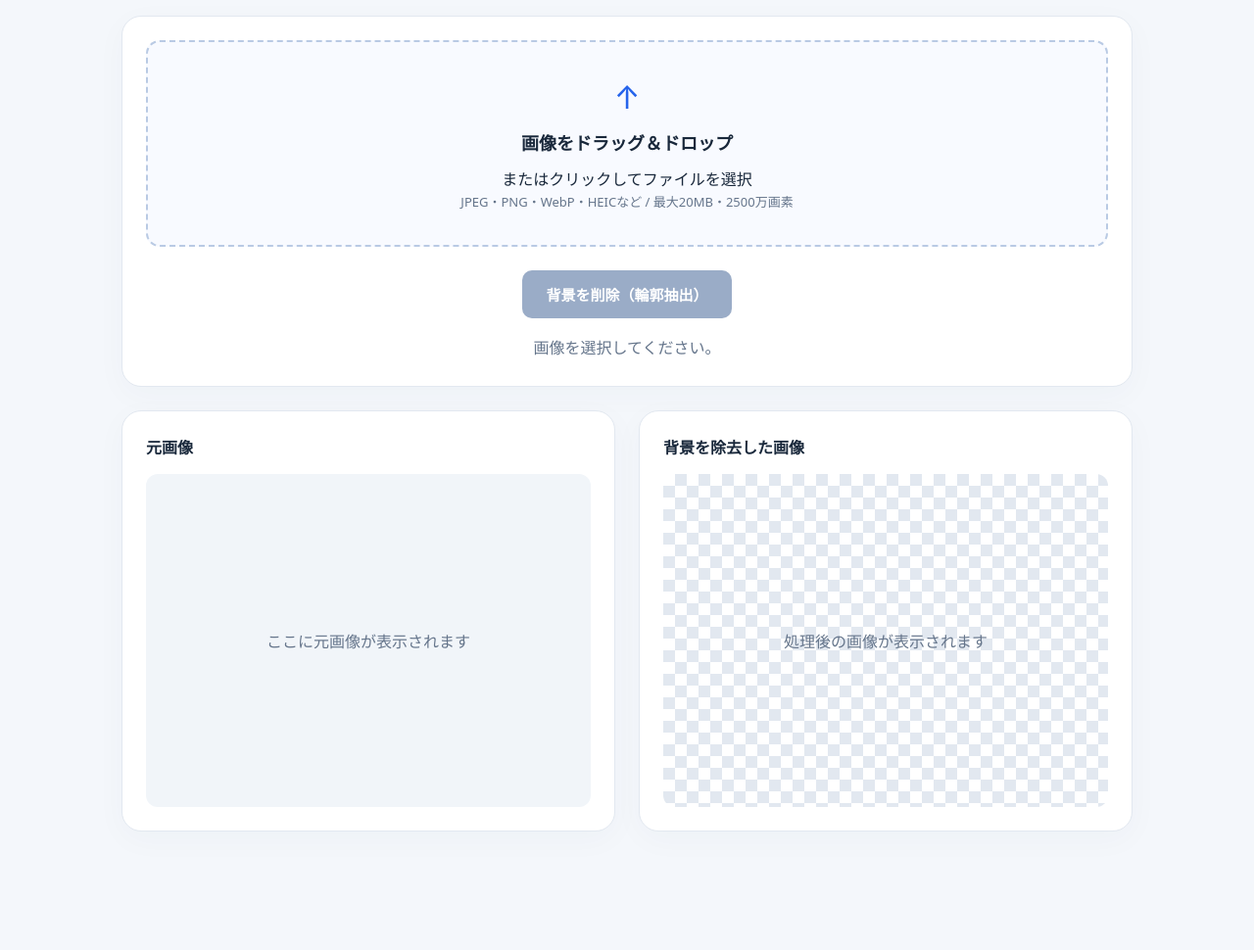
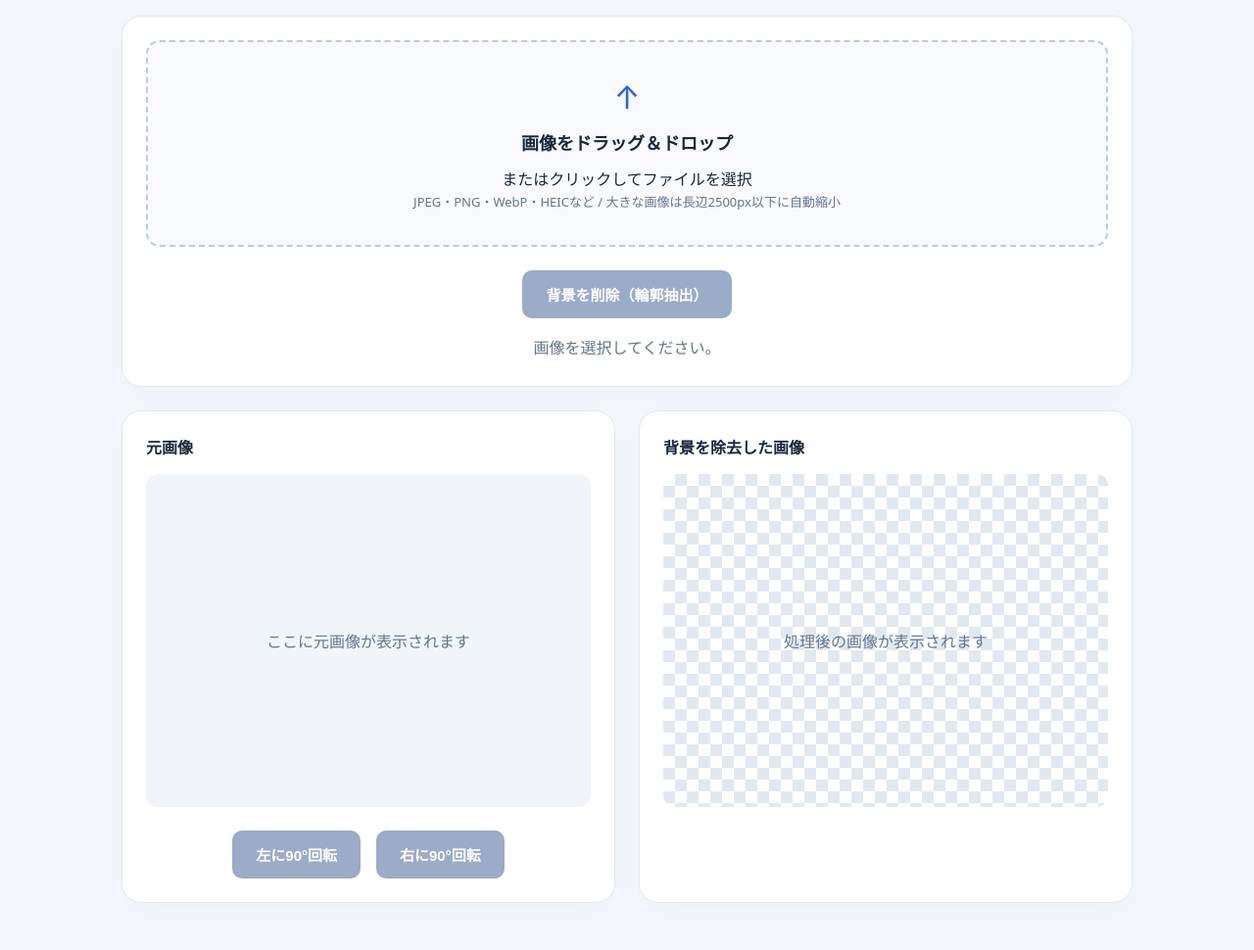
Before and after one commit to Karappo-null/image-bg-remober, a Flask app: page / in a window 1280 px wide. Shown: the part 174-1144 px from the top of the page at 98% size. Before the commit the page ends 1023 px from the top, so only its background shows below. Run offline with Flask 3, Linux system fonts and the light colour scheme; some libraries are stand-ins or nearby versions.

Commit message:
Add preview rotation and automatic safe image resizing

```diff
--- a/app.py
+++ b/app.py
@@ -11,8 +11,6 @@ from werkzeug.exceptions import RequestEntityTooLarge
 
 register_heif_opener()
 app = Flask(__name__)
-app.config['MAX_CONTENT_LENGTH'] = 20 * 1024 * 1024
-Image.MAX_IMAGE_PIXELS = 25_000_000
 _session = None
 _session_lock = threading.Lock()
 
@@ -47,7 +45,7 @@ def index():
 
 @app.errorhandler(RequestEntityTooLarge)
 def too_large(_error):
-    return jsonify(error='画像は20MB以下にしてください。'), 413
+    return jsonify(error='アップロードを受け付けられません。サーバー設定を確認してください。'), 413
 
 
 @app.post('/remove-bg')
@@ -56,11 +54,23 @@ def remove_background():
     if upload is None or not upload.filename:
         return jsonify(error='画像ファイルを選択してください。'), 400
     try:
+        rotation = int(request.form.get('rotation', '0'))
+        if rotation % 90:
+            raise ValueError
+        rotation %= 360
+    except (ValueError, TypeError):
+        return jsonify(error='回転角度は90度単位で指定してください。'), 400
+    try:
         with Image.open(upload.stream) as source:
-            if source.width * source.height > Image.MAX_IMAGE_PIXELS:
-                return jsonify(error='画像は2500万画素以下にしてください。'), 400
+            # Resize before EXIF transposition and RGBA conversion to avoid full-size copies.
+            # thumbnail also requests decoder-side reduction for supported JPEGs.
+            source.thumbnail((2500, 2500), Image.Resampling.LANCZOS)
             image = ImageOps.exif_transpose(source).convert('RGBA')
-            image.load()
+            if rotation:
+                transpose = {90: Image.Transpose.ROTATE_270,
+                             180: Image.Transpose.ROTATE_180,
+                             270: Image.Transpose.ROTATE_90}
+                image = image.transpose(transpose[rotation])
     except (UnidentifiedImageError, OSError, ValueError,
             Image.DecompressionBombError, Image.DecompressionBombWarning):
         return jsonify(error='画像を読み込めません。対応形式の画像を選択してください。'), 400
--- a/templates/index.html
+++ b/templates/index.html
@@ -12,18 +12,19 @@
 <main>
 <header><h1>Image Background Remover</h1><p class="hint">輪郭を認識し、背景を透明にします。</p></header>
 <section class="card" aria-label="画像アップロード">
-<label class="drop" id="drop"><span class="icon" aria-hidden="true">↑</span><strong>画像をドラッグ＆ドロップ</strong><span>またはクリックしてファイルを選択</span><br><span class="hint">JPEG・PNG・WebP・HEICなど / 最大20MB・2500万画素</span><input class="file-input" id="file" type="file" accept="image/*,.heic,.heif"></label>
+<label class="drop" id="drop"><span class="icon" aria-hidden="true">↑</span><strong>画像をドラッグ＆ドロップ</strong><span>またはクリックしてファイルを選択</span><br><span class="hint">JPEG・PNG・WebP・HEICなど / 大きな画像は長辺2500px以下に自動縮小</span><input class="file-input" id="file" type="file" accept="image/*,.heic,.heif"></label>
 <div class="actions"><button id="remove" disabled><span class="spinner" id="spinner" hidden></span><span id="buttonText">背景を削除（輪郭抽出）</span></button></div>
 <p class="status" id="status" role="status" aria-live="polite">画像を選択してください。</p>
 </section>
 <div class="grid">
-<section class="card"><h2>元画像</h2><div class="preview"><img id="original" alt="元画像のプレビュー" hidden><span class="placeholder" id="originalPlaceholder">ここに元画像が表示されます</span></div></section>
+<section class="card"><h2>元画像</h2><div class="preview"><img id="original" alt="元画像のプレビュー" hidden><span class="placeholder" id="originalPlaceholder">ここに元画像が表示されます</span></div><div class="actions"><button id="rotateLeft" type="button" disabled>左に90°回転</button><button id="rotateRight" type="button" disabled>右に90°回転</button></div></section>
 <section class="card"><h2>背景を除去した画像</h2><div class="preview checker"><img id="result" alt="背景を透過した画像" hidden><span class="placeholder" id="resultPlaceholder">処理後の画像が表示されます</span></div><div class="actions" id="downloads" hidden><button class="download" id="download" type="button">高画質版をダウンロード</button><button class="download" id="downloadLite" type="button">軽量版をダウンロード</button></div><p class="hint" id="sizes" hidden></p></section>
 </div>
 </main>
 <script>
 const $ = id => document.getElementById(id);
 let selectedFile = null, originalUrl = null, resultUrl = null, busy = false;
+let rotation = 0;
 let downloadImages = null;
 const downloadUrls = new Set();
 function status(message, error = false) { $('status').textContent = message; $('status').classList.toggle('error', error); }
@@ -70,16 +71,38 @@ $('download').addEventListener('click', () => downloadPng('original'));
 $('downloadLite').addEventListener('click', () => downloadPng('lite'));
 function selectFile(file) {
   if (busy || !file) return;
-  if (file.size > 20 * 1024 * 1024) { status('画像は20MB以下にしてください。', true); return; }
   if (!file.type.startsWith('image/') && !/\.(heic|heif)$/i.test(file.name)) { status('画像ファイルを選択してください。', true); return; }
-  selectedFile = file; clearResult();
+  selectedFile = file; rotation = 0; clearResult();
+  $('original').style.transform = 'rotate(0deg)';
+  $('rotateLeft').disabled = false; $('rotateRight').disabled = false;
   if (originalUrl) URL.revokeObjectURL(originalUrl);
   originalUrl = URL.createObjectURL(file);
   $('original').src = originalUrl; $('original').hidden = false; $('originalPlaceholder').hidden = true;
   $('remove').disabled = false; status(`${file.name} を選択しました。`);
 }
+function updateRotationPreview() {
+  const image = $('original'), container = image.parentElement;
+  if (!image.naturalWidth || !image.naturalHeight) return;
+  const sideways = rotation % 180 !== 0;
+  const width = sideways ? image.naturalHeight : image.naturalWidth;
+  const height = sideways ? image.naturalWidth : image.naturalHeight;
+  const scale = Math.min(container.clientWidth / width, container.clientHeight / height, 1);
+  image.style.maxWidth = 'none'; image.style.maxHeight = 'none';
+  image.style.width = `${image.naturalWidth * scale}px`;
+  image.style.height = `${image.naturalHeight * scale}px`;
+  image.style.transform = `rotate(${rotation}deg)`;
+}
+function rotateImage(delta) {
+  if (!selectedFile || busy) return;
+  rotation = (rotation + delta + 360) % 360;
+  updateRotationPreview(); clearResult();
+  status(`画像を回転しました（右回り${rotation}°）。この向きで背景を除去します。`);
+}
+$('rotateLeft').addEventListener('click', () => rotateImage(-90));
+$('rotateRight').addEventListener('click', () => rotateImage(90));
+window.addEventListener('resize', updateRotationPreview);
 $('original').onerror = () => { $('original').hidden = true; $('originalPlaceholder').hidden = false; $('originalPlaceholder').textContent = 'ブラウザでプレビューできない形式です。背景除去は実行できます。'; };
-$('original').onload = () => { $('originalPlaceholder').textContent = 'ここに元画像が表示されます'; };
+$('original').onload = () => { $('originalPlaceholder').textContent = 'ここに元画像が表示されます'; updateRotationPreview(); };
 $('file').addEventListener('change', event => selectFile(event.target.files[0]));
 for (const name of ['dragenter', 'dragover']) $('drop').addEventListener(name, event => { event.preventDefault(); if (!busy) $('drop').classList.add('over'); });
 for (const name of ['dragleave', 'drop']) $('drop').addEventListener(name, event => { event.preventDefault(); $('drop').classList.remove('over'); });
@@ -89,10 +112,11 @@ window.addEventListener('drop', event => event.preventDefault());
 $('remove').addEventListener('click', async () => {
   if (!selectedFile || busy) return;
   busy = true; $('remove').disabled = true; $('file').disabled = true;
+  $('rotateLeft').disabled = true; $('rotateRight').disabled = true;
   $('spinner').hidden = false; $('buttonText').textContent = '背景を除去しています…';
   $('drop').setAttribute('aria-disabled', 'true'); clearResult(); status('処理中です。初回はモデルをダウンロードします。');
   try {
-    const body = new FormData(); body.append('image', selectedFile); body.append('variants', 'both');
+    const body = new FormData(); body.append('image', selectedFile); body.append('variants', 'both'); body.append('rotation', String(rotation));
     const response = await fetch('/remove-bg', { method: 'POST', body });
     if (!response.ok) { const data = await response.json().catch(() => ({})); throw new Error(data.error || '処理に失敗しました。再試行してください。'); }
     const data = await response.json();
@@ -110,7 +134,7 @@ $('remove').addEventListener('click', async () => {
     $('sizes').hidden = false;
     status('背景を除去しました。高画質版・軽量版をダウンロードできます。');
   } catch (error) { status(error.message || '通信に失敗しました。', true); }
-  finally { busy = false; $('remove').disabled = false; $('file').disabled = false; $('spinner').hidden = true; $('buttonText').textContent = '背景を削除（輪郭抽出）'; $('drop').removeAttribute('aria-disabled'); }
+  finally { $('rotateLeft').disabled = false; $('rotateRight').disabled = false; busy = false; $('remove').disabled = false; $('file').disabled = false; $('spinner').hidden = true; $('buttonText').textContent = '背景を削除（輪郭抽出）'; $('drop').removeAttribute('aria-disabled'); }
 });
 window.addEventListener('pagehide', () => {
   if (originalUrl) URL.revokeObjectURL(originalUrl);
```
Also changed, not shown: tests/test_app.py (+47 -0 lines), README.md.
